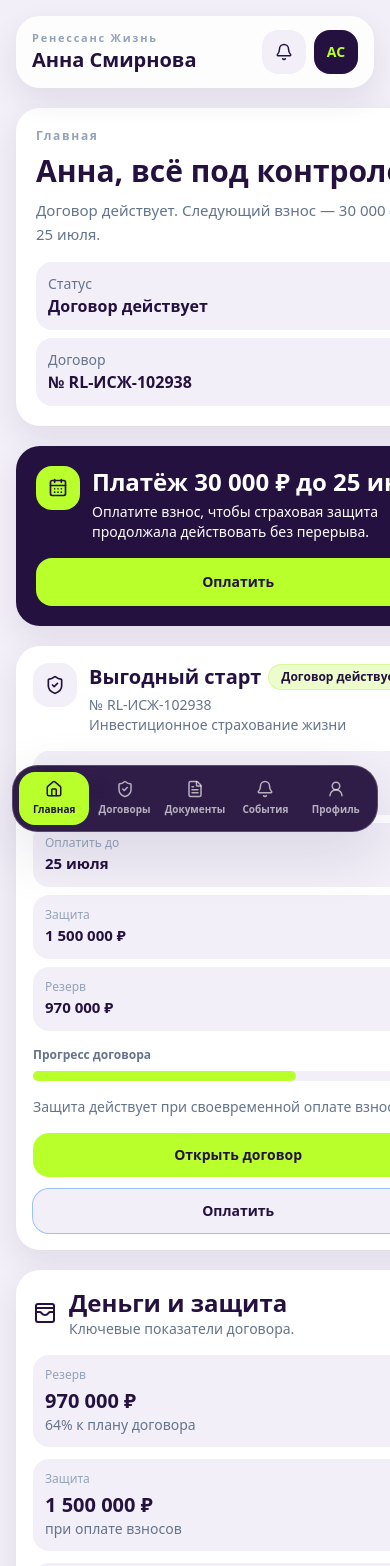
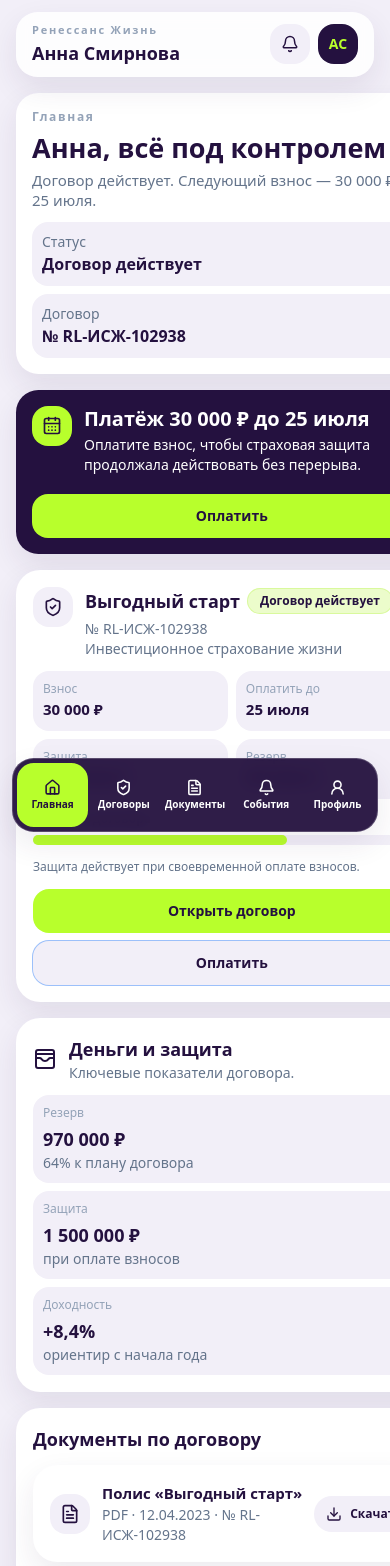
Before and after one commit to cousy4-dotcom/renlife-lk-redesign, a Next.js app: page /dashboard in a window 390 px wide. Shown: the top 1566 px of the page. Built offline with nearby package versions, Linux system fonts and the light colour scheme.

Commit message:
Polish mobile tablet account UI v6

```diff
--- a/src/app/contracts/page.tsx
+++ b/src/app/contracts/page.tsx
@@ -8,5 +8,5 @@
 const actions = ['оплатить взнос', 'скачать документы', 'подать заявление', 'обратиться в поддержку'];
 
 export default function Contracts() {
-  return <AppShell><div className="space-y-5"><header><h1 className="text-[30px] font-black text-brand-900 md:text-4xl">Мои договоры</h1><p className="mt-2 text-[15px] text-slate-500">Все действующие и завершённые договоры в одном месте</p></header><div className="flex gap-2 overflow-x-auto">{tabs.map((tab, index) => <button key={tab} className={`h-10 rounded-full px-4 text-sm font-bold ${index === 0 ? 'bg-brand-900 text-white' : 'bg-white text-brand-900 shadow-card'}`}>{tab}</button>)}</div><div className="grid gap-4 xl:grid-cols-[minmax(0,1fr)_300px]"><div className="grid gap-4">{contracts.map((contract) => <ContractCard key={contract.id} contract={contract} />)}</div><Card><h2 className="text-xl font-black text-brand-900">Что можно сделать с договором</h2><div className="mt-4 space-y-3">{actions.map((action) => <div key={action} className="flex items-center gap-3 text-sm text-slate-600"><CheckCircle2 size={18} className="text-cta" /><span>{action}</span></div>)}</div></Card></div></div></AppShell>;
+  return <AppShell><div className="space-y-4 md:space-y-5"><header><h1 className="text-[27px] font-black leading-tight text-brand-900 md:text-[34px]">Мои договоры</h1><p className="mt-1.5 text-[15px] leading-5 text-slate-500">Все действующие и завершённые договоры в одном месте</p></header><div className="flex gap-2 overflow-x-auto">{tabs.map((tab, index) => <button key={tab} className={`h-9 rounded-full px-4 text-sm font-bold ${index === 0 ? 'bg-brand-900 text-white' : 'bg-white text-brand-900 shadow-card'}`}>{tab}</button>)}</div><div className="grid gap-3 md:gap-4 xl:grid-cols-[minmax(0,1fr)_300px]"><div className="grid gap-3 md:gap-4">{contracts.map((contract) => <ContractCard key={contract.id} contract={contract} />)}</div><Card><h2 className="text-xl font-black text-brand-900">Что можно сделать с договором</h2><div className="mt-4 space-y-3">{actions.map((action) => <div key={action} className="flex items-center gap-3 text-sm text-slate-600"><CheckCircle2 size={18} className="text-cta" /><span>{action}</span></div>)}</div></Card></div></div></AppShell>;
 }
--- a/src/app/dashboard/page.tsx
+++ b/src/app/dashboard/page.tsx
@@ -18,28 +18,28 @@
 export default function DashboardPage() {
   return (
     <AppShell>
-      <div className="space-y-5">
-        <section className="rounded-[1.5rem] bg-white p-5 shadow-card md:p-6">
-          <div className="flex flex-col gap-4 lg:flex-row lg:items-center lg:justify-between">
+      <div className="space-y-4 md:space-y-5">
+        <section className="rounded-[1.4rem] bg-white p-4 shadow-card md:p-5">
+          <div className="flex flex-col gap-3 lg:flex-row lg:items-center lg:justify-between">
             <div>
               <p className="text-xs font-semibold tracking-[.14em] text-slate-400">Главная</p>
-              <h1 className="mt-2 text-[30px] font-black leading-tight text-brand-900 md:text-4xl">Анна, всё под контролем</h1>
-              <p className="mt-2 max-w-2xl text-[15px] leading-6 text-slate-500">Договор действует. Следующий взнос — 30 000 ₽ до 25 июля.</p>
+              <h1 className="mt-1.5 text-[27px] font-black leading-tight text-brand-900 md:text-[34px]">Анна, всё под контролем</h1>
+              <p className="mt-1.5 max-w-2xl text-[15px] leading-5 text-slate-500">Договор действует. Следующий взнос — 30 000 ₽ до 25 июля.</p>
             </div>
             <div className="grid gap-2 sm:grid-cols-2 lg:w-[360px]">
-              <div className="rounded-2xl bg-lavender p-3"><p className="text-sm text-slate-500">Статус</p><b className="text-brand-900">Договор действует</b></div>
-              <div className="rounded-2xl bg-lavender p-3"><p className="text-sm text-slate-500">Договор</p><b className="text-brand-900">№ {activeContract.number}</b></div>
+              <div className="rounded-2xl bg-lavender p-2.5"><p className="text-sm text-slate-500">Статус</p><b className="text-brand-900">Договор действует</b></div>
+              <div className="rounded-2xl bg-lavender p-2.5"><p className="text-sm text-slate-500">Договор</p><b className="text-brand-900">№ {activeContract.number}</b></div>
             </div>
           </div>
         </section>
 
-        <section className="rounded-[1.5rem] bg-brand-900 p-5 text-white shadow-card md:p-6">
-          <div className="flex min-h-[96px] flex-col gap-4 sm:flex-row sm:items-center sm:justify-between">
+        <section className="rounded-[1.4rem] bg-brand-900 p-4 text-white shadow-card md:p-5">
+          <div className="flex min-h-[132px] flex-col justify-between gap-3 sm:min-h-[112px] sm:flex-row sm:items-center sm:justify-between">
             <div className="flex gap-3">
-              <div className="grid h-11 w-11 shrink-0 place-items-center rounded-2xl bg-cta text-brand-900"><CalendarDays size={20} /></div>
-              <div><h2 className="text-2xl font-black">Платёж 30 000 ₽ до 25 июля</h2><p className="mt-1 max-w-2xl text-sm leading-5 text-white/72">Оплатите взнос, чтобы страховая защита продолжала действовать без перерыва.</p></div>
+              <div className="grid h-10 w-10 shrink-0 place-items-center rounded-2xl bg-cta text-brand-900"><CalendarDays size={20} /></div>
+              <div><h2 className="text-xl font-black leading-tight md:text-2xl">Платёж 30 000 ₽ до 25 июля</h2><p className="mt-1 max-w-xl text-sm leading-5 text-white/72">Оплатите взнос, чтобы страховая защита продолжала действовать без перерыва.</p></div>
             </div>
-            <Button href="/contracts/contract-1/payment" className="h-12 w-full sm:w-auto">Оплатить</Button>
+            <Button href="/contracts/contract-1/payment" className="h-11 w-full sm:w-auto">Оплатить</Button>
           </div>
         </section>
 
@@ -47,20 +47,20 @@
 
         <section className="grid gap-4 lg:grid-cols-2">
           <Card>
-            <div className="mb-4 flex items-center gap-3"><WalletCards className="text-brand-900" /><div><h2 className="text-2xl font-black text-brand-900">Деньги и защита</h2><p className="text-sm text-slate-500">Ключевые показатели договора.</p></div></div>
-            <div className="grid gap-3 sm:grid-cols-3">{protectionItems.map((item) => <div key={item.label} className="rounded-2xl bg-lavender p-3"><p className="text-xs text-slate-400">{item.label}</p><p className="mt-1 text-xl font-black text-brand-900">{item.value}</p><p className="text-sm text-slate-500">{item.hint}</p></div>)}</div>
+            <div className="mb-3 flex items-center gap-3"><WalletCards className="text-brand-900" /><div><h2 className="text-lg font-black text-brand-900 md:text-2xl">Деньги и защита</h2><p className="text-sm text-slate-500">Ключевые показатели договора.</p></div></div>
+            <div className="grid gap-2 sm:grid-cols-3">{protectionItems.map((item) => <div key={item.label} className="rounded-2xl bg-lavender p-2.5"><p className="text-xs text-slate-400">{item.label}</p><p className="mt-1 text-lg font-black text-brand-900">{item.value}</p><p className="text-sm text-slate-500">{item.hint}</p></div>)}</div>
           </Card>
           <Card>
-            <div className="mb-3 flex items-center justify-between"><h2 className="text-2xl font-black text-brand-900">Документы по договору</h2><FileText className="text-slate-300" /></div>
+            <div className="mb-3 flex items-center justify-between"><h2 className="text-lg font-black text-brand-900 md:text-2xl">Документы по договору</h2><FileText className="text-slate-300" /></div>
             <div className="space-y-3">{documents.slice(0, 2).map((document) => <DocumentCard key={document.id} {...document} />)}</div>
           </Card>
           <Card>
-            <div className="mb-3 flex items-center justify-between"><h2 className="text-2xl font-black text-brand-900">Последние события</h2><CheckCircle2 className="text-slate-300" /></div>
+            <div className="mb-3 flex items-center justify-between"><h2 className="text-lg font-black text-brand-900 md:text-2xl">Последние события</h2><CheckCircle2 className="text-slate-300" /></div>
             <div className="space-y-3">{notifications.slice(0, 2).map((notification) => <NotificationCard key={notification.id} {...notification} />)}</div>
           </Card>
           <Card>
-            <div className="mb-4 flex items-center justify-between"><div><h2 className="text-2xl font-black text-brand-900">Быстрые действия</h2><p className="text-sm text-slate-500">Частые сценарии без поиска.</p></div><HeartHandshake className="text-slate-300" /></div>
-            <div className="grid gap-3">{quickActions.map(({ label, icon: Icon }) => <button key={label} className="flex min-h-12 items-center justify-between rounded-2xl bg-lavender px-4 text-left text-sm font-bold text-brand-900"><span className="flex items-center gap-3"><Icon size={18} />{label}</span><ChevronRight size={16} /></button>)}</div>
+            <div className="mb-3 flex items-center justify-between"><div><h2 className="text-lg font-black text-brand-900 md:text-2xl">Быстрые действия</h2><p className="text-sm text-slate-500">Частые сценарии без поиска.</p></div><HeartHandshake className="text-slate-300" /></div>
+            <div className="grid gap-3">{quickActions.map(({ label, icon: Icon }) => <button key={label} className="flex min-h-11 items-center justify-between rounded-2xl bg-lavender px-3 text-left text-sm font-bold text-brand-900"><span className="flex items-center gap-3"><Icon size={18} />{label}</span><ChevronRight size={16} /></button>)}</div>
           </Card>
         </section>
       </div>
--- a/src/app/documents/page.tsx
+++ b/src/app/documents/page.tsx
@@ -5,5 +5,5 @@
 const filters = ['Все', 'Полисы', 'Платежи', 'Справки', 'Заявления'];
 
 export default function Documents() {
-  return <AppShell><div className="space-y-5"><header><h1 className="text-[30px] font-black text-brand-900 md:text-4xl">Документы</h1><p className="mt-2 text-[15px] text-slate-500">Полисы, графики платежей, чеки и справки по вашим договорам</p></header><div className="flex gap-2 overflow-x-auto">{filters.map((filter, index) => <button key={filter} className={`h-10 rounded-full px-4 text-sm font-bold ${index === 0 ? 'bg-brand-900 text-white' : 'bg-white text-brand-900 shadow-card'}`}>{filter}</button>)}</div><div className="grid gap-3">{documents.map((document) => <DocumentCard key={document.id} {...document} />)}</div></div></AppShell>;
+  return <AppShell><div className="space-y-4 md:space-y-5"><header><h1 className="text-[27px] font-black leading-tight text-brand-900 md:text-[34px]">Документы</h1><p className="mt-1.5 text-[15px] leading-5 text-slate-500">Полисы, графики платежей, чеки и справки по вашим договорам</p></header><div className="flex gap-2 overflow-x-auto">{filters.map((filter, index) => <button key={filter} className={`h-9 rounded-full px-4 text-sm font-bold ${index === 0 ? 'bg-brand-900 text-white' : 'bg-white text-brand-900 shadow-card'}`}>{filter}</button>)}</div><div className="grid gap-3">{documents.map((document) => <DocumentCard key={document.id} {...document} />)}</div></div></AppShell>;
 }
--- a/src/app/notifications/page.tsx
+++ b/src/app/notifications/page.tsx
@@ -3,5 +3,5 @@
 import { notifications } from '@/data/mock';
 
 export default function Notifications() {
-  return <AppShell><div className="space-y-5"><header><h1 className="text-[30px] font-black text-brand-900 md:text-4xl">События</h1><p className="mt-2 text-[15px] text-slate-500">Важные обновления по договорам, платежам и документам</p></header><div className="grid gap-3">{notifications.map((notification) => <NotificationCard key={notification.id} {...notification} />)}</div></div></AppShell>;
+  return <AppShell><div className="space-y-4 md:space-y-5"><header><h1 className="text-[27px] font-black leading-tight text-brand-900 md:text-[34px]">События</h1><p className="mt-1.5 text-[15px] leading-5 text-slate-500">Важные обновления по договорам, платежам и документам</p></header><div className="grid gap-3">{notifications.map((notification) => <NotificationCard key={notification.id} {...notification} />)}</div></div></AppShell>;
 }
--- a/src/app/profile/page.tsx
+++ b/src/app/profile/page.tsx
@@ -12,5 +12,5 @@
 ];
 
 export default function Profile() {
-  return <AppShell><div className="space-y-5"><header><h1 className="text-[30px] font-black text-brand-900 md:text-4xl">Профиль</h1><p className="mt-2 text-[15px] text-slate-500">Данные клиента и настройки безопасного обслуживания</p></header><div className="grid gap-4 lg:grid-cols-2">{sections.map((section) => <Card key={section.title}><h2 className="text-xl font-black text-brand-900">{section.title}</h2><div className="mt-4 space-y-3">{section.rows.map(([label, value]) => <div key={label} className="flex items-center justify-between gap-4 border-b border-slate-100 pb-3 text-sm last:border-0 last:pb-0"><span className="text-slate-500">{label}</span><b className="text-right text-brand-900">{value}</b></div>)}</div></Card>)}</div></div></AppShell>;
+  return <AppShell><div className="space-y-4 md:space-y-5"><header><h1 className="text-[27px] font-black leading-tight text-brand-900 md:text-[34px]">Профиль</h1><p className="mt-1.5 text-[15px] leading-5 text-slate-500">Данные клиента и настройки безопасного обслуживания</p></header><div className="grid gap-3 md:gap-4 lg:grid-cols-2">{sections.map((section) => <Card key={section.title}><h2 className="text-xl font-black text-brand-900">{section.title}</h2><div className="mt-4 space-y-3">{section.rows.map(([label, value]) => <div key={label} className="flex items-center justify-between gap-4 border-b border-slate-100 pb-3 text-sm last:border-0 last:pb-0"><span className="text-slate-500">{label}</span><b className="text-right text-brand-900">{value}</b></div>)}</div></Card>)}</div></div></AppShell>;
 }
--- a/src/components/layout/AppShell.tsx
+++ b/src/components/layout/AppShell.tsx
@@ -7,7 +7,7 @@
   return (
     <div className="min-h-screen bg-lavender">
       <DesktopSidebar />
-      <main className="px-4 pb-28 pt-4 sm:px-6 lg:ml-[280px] lg:px-10 lg:py-8">
+      <main className="px-4 pb-[128px] pt-3 sm:px-6 sm:pb-[136px] md:pb-[140px] lg:ml-[280px] lg:px-10 lg:py-8">
         <div className="mx-auto max-w-[1180px]">
           <TopBar />
           <div className="grid gap-5 xl:grid-cols-[minmax(0,1fr)_300px]">
--- a/src/components/layout/MobileBottomNav.tsx
+++ b/src/components/layout/MobileBottomNav.tsx
@@ -1,3 +1,30 @@
 'use client';
-import Link from 'next/link';import { usePathname } from 'next/navigation';import { navItems } from '@/data/mock';
-export function MobileBottomNav(){const p=usePathname();const items=navItems.filter(i=>['/dashboard','/contracts','/documents','/notifications','/profile'].includes(i.href));return <nav className="fixed inset-x-3 bottom-3 z-20 grid grid-cols-5 rounded-[1.6rem] border border-white/20 bg-brand-900/95 p-1.5 text-white shadow-soft backdrop-blur lg:hidden">{items.map(({href,label,icon:Icon})=>{const active=p===href||p.startsWith(`${href}/`);return <Link key={href} href={href} className={`flex flex-col items-center gap-1 rounded-2xl py-2 text-[10px] font-semibold ${active?'bg-cta text-brand-900':'text-white/65'}`}><Icon size={18}/>{label}</Link>})}</nav>}
+
+import Link from 'next/link';
+import { usePathname } from 'next/navigation';
+import { navItems } from '@/data/mock';
+
+export function MobileBottomNav() {
+  const pathname = usePathname();
+  const items = navItems.filter((item) => ['/dashboard', '/contracts', '/documents', '/notifications', '/profile'].includes(item.href));
+
+  return (
+    <nav className="fixed inset-x-3 bottom-3 z-20 grid h-[74px] grid-cols-5 rounded-[1.35rem] border border-white/20 bg-brand-900/95 p-1 text-white shadow-card backdrop-blur lg:hidden">
+      {items.map(({ href, label, icon: Icon }) => {
+        const active = pathname === href || pathname.startsWith(`${href}/`);
+        return (
+          <Link
+            key={href}
+            href={href}
+            className={`flex min-w-0 flex-col items-center justify-center gap-0.5 rounded-[1.05rem] px-1 py-1.5 text-[10px] font-semibold leading-tight transition-colors ${
+              active ? 'bg-cta text-brand-900' : 'text-white/68'
+            }`}
+          >
+            <Icon size={17} strokeWidth={2.2} />
+            <span className="truncate">{label}</span>
+          </Link>
+        );
+      })}
+    </nav>
+  );
+}
--- a/src/components/layout/TopBar.tsx
+++ b/src/components/layout/TopBar.tsx
@@ -3,19 +3,19 @@
 
 export function TopBar() {
   return (
-    <header className="mb-5 flex min-h-[72px] items-center justify-between gap-3 rounded-[1.5rem] bg-white/85 px-4 py-3 shadow-card backdrop-blur md:px-5">
+    <header className="mb-4 flex min-h-[64px] items-center justify-between gap-3 rounded-[1.35rem] bg-white/85 px-4 py-2.5 shadow-card backdrop-blur md:min-h-[68px] md:px-5">
       <div>
         <p className="text-[11px] font-semibold tracking-[.16em] text-slate-400">Ренессанс Жизнь</p>
-        <h1 className="text-xl font-black text-brand-900 md:text-2xl">{client.name}</h1>
+        <h1 className="text-lg font-black text-brand-900 md:text-2xl">{client.name}</h1>
       </div>
       <div className="flex items-center gap-2">
-        <button className="hidden h-11 w-11 place-items-center rounded-2xl bg-lavender text-brand-900 sm:grid" aria-label="Поиск">
+        <button className="hidden h-10 w-10 place-items-center rounded-2xl bg-lavender text-brand-900 sm:grid" aria-label="Поиск">
           <Search size={18} />
         </button>
-        <button className="grid h-11 w-11 place-items-center rounded-2xl bg-lavender text-brand-900" aria-label="Уведомления">
+        <button className="grid h-10 w-10 place-items-center rounded-2xl bg-lavender text-brand-900" aria-label="Уведомления">
           <Bell size={18} />
         </button>
-        <div className="grid h-11 w-11 place-items-center rounded-2xl bg-brand-900 text-sm font-black text-cta">{client.initials}</div>
+        <div className="grid h-10 w-10 place-items-center rounded-2xl bg-brand-900 text-sm font-black text-cta">{client.initials}</div>
       </div>
     </header>
   );
--- a/src/components/ui/ContractCard.tsx
+++ b/src/components/ui/ContractCard.tsx
@@ -14,26 +14,26 @@
   ];
 
   return (
-    <Card className="space-y-4">
-      <div className="flex flex-col gap-3 sm:flex-row sm:items-start sm:justify-between">
+    <Card className="space-y-3 md:space-y-4">
+      <div className="flex flex-col gap-2 sm:flex-row sm:items-start sm:justify-between">
         <div className="flex gap-3">
-          <div className="grid h-11 w-11 shrink-0 place-items-center rounded-2xl bg-lavender text-brand-900"><ShieldCheck size={20} /></div>
+          <div className="grid h-10 w-10 shrink-0 place-items-center rounded-2xl bg-lavender text-brand-900"><ShieldCheck size={20} /></div>
           <div>
-            <div className="flex flex-wrap items-center gap-2"><h3 className="text-xl font-black text-brand-900">{contract.title}</h3><StatusBadge>{contract.status}</StatusBadge></div>
+            <div className="flex flex-wrap items-center gap-2"><h3 className="text-lg font-black text-brand-900 md:text-xl">{contract.title}</h3><StatusBadge>{contract.status}</StatusBadge></div>
             <p className="mt-1 text-sm text-slate-500">№ {contract.number}</p>
             <p className="text-sm text-slate-500">{contract.type}</p>
           </div>
         </div>
       </div>
-      <div className="grid gap-2 sm:grid-cols-4">
-        {metrics.map(([label, value]) => <p key={label} className="rounded-2xl bg-lavender p-3"><span className="block text-xs text-slate-400">{label}</span><b className="text-[15px] text-brand-900">{value}</b></p>)}
+      <div className="grid grid-cols-2 gap-2 md:grid-cols-4">
+        {metrics.map(([label, value]) => <p key={label} className="rounded-2xl bg-lavender p-2.5 md:p-3"><span className="block text-xs text-slate-400">{label}</span><b className="text-[15px] text-brand-900">{value}</b></p>)}
       </div>
       <div>
         <div className="mb-2 flex justify-between text-xs font-bold text-slate-500"><span>Прогресс договора</span><span>{contract.paidPercent}%</span></div>
         <ProgressBar value={contract.paidPercent} />
       </div>
-      <p className="text-sm text-slate-500">Защита действует при своевременной оплате взносов.</p>
-      <div className="flex flex-col gap-3 sm:flex-row"><Button href={`/contracts/${contract.id}`}>Открыть договор</Button><Button href={`/contracts/${contract.id}/payment`} variant="ghost">Оплатить</Button></div>
+      <p className="text-xs leading-5 text-slate-500">Защита действует при своевременной оплате взносов.</p>
+      <div className="flex flex-col gap-2 sm:flex-row"><Button href={`/contracts/${contract.id}`}>Открыть договор</Button><Button href={`/contracts/${contract.id}/payment`} variant="ghost">Оплатить</Button></div>
     </Card>
   );
 }
--- a/src/components/ui/DocumentCard.tsx
+++ b/src/components/ui/DocumentCard.tsx
@@ -5,13 +5,13 @@
   return (
     <Card className="flex items-center justify-between gap-3">
       <div className="flex min-w-0 items-center gap-3">
-        <div className="grid h-11 w-11 shrink-0 place-items-center rounded-2xl bg-lavender text-brand-900"><FileText size={20} /></div>
+        <div className="grid h-10 w-10 shrink-0 place-items-center rounded-2xl bg-lavender text-brand-900"><FileText size={20} /></div>
         <div className="min-w-0">
           <b className="block truncate text-[15px] text-brand-900">{title}</b>
           <p className="text-sm text-slate-500">{type} · {date}{contract ? ` · ${contract}` : ''}</p>
         </div>
       </div>
-      <button className="flex h-10 shrink-0 items-center gap-2 rounded-full bg-lavender px-3 text-sm font-bold text-brand-900"><Download size={16} />Скачать</button>
+      <button className="flex h-9 shrink-0 items-center gap-2 rounded-full bg-lavender px-3 text-xs sm:text-sm font-bold text-brand-900"><Download size={16} />Скачать</button>
     </Card>
   );
 }
```
